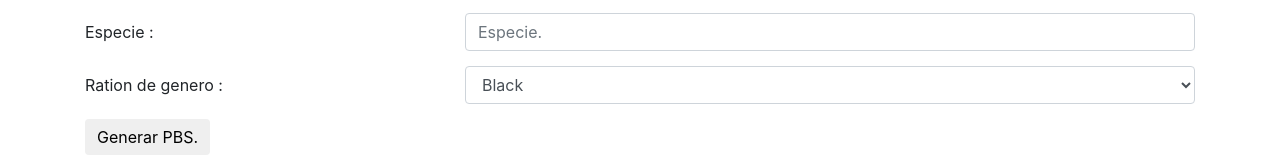
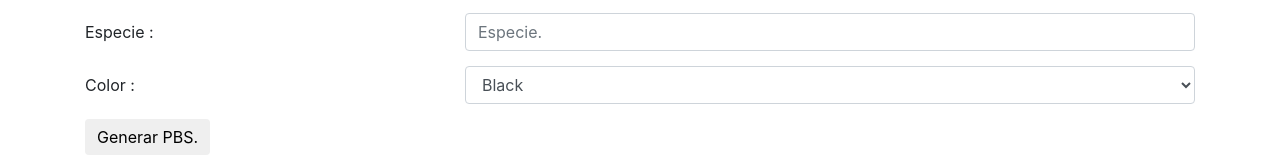
Before and after one commit to Kinosama/Constructor-PBS, a plain HTML site: page pages/pokemon.html in a window 1280 px wide. Shown: the part 1332-1488 px from the top of the page. Drawn offline with nearby package versions, Linux system fonts and the light colour scheme; some packages are replaced by stand-ins of ours; a script that the page names is missing.

Commit message:
Update pokemon.html

```diff
--- a/pages/pokemon.html
+++ b/pages/pokemon.html
@@ -346,7 +346,7 @@
                 <!-- Color -->
                 <div class="row">
 
-                    <label class="col-md-4 col-form-label">Ration de genero :</label>
+                    <label class="col-md-4 col-form-label">Color :</label>
 
                     <div class="col-md-8">
                         <select id="color" class="form-control">
```
